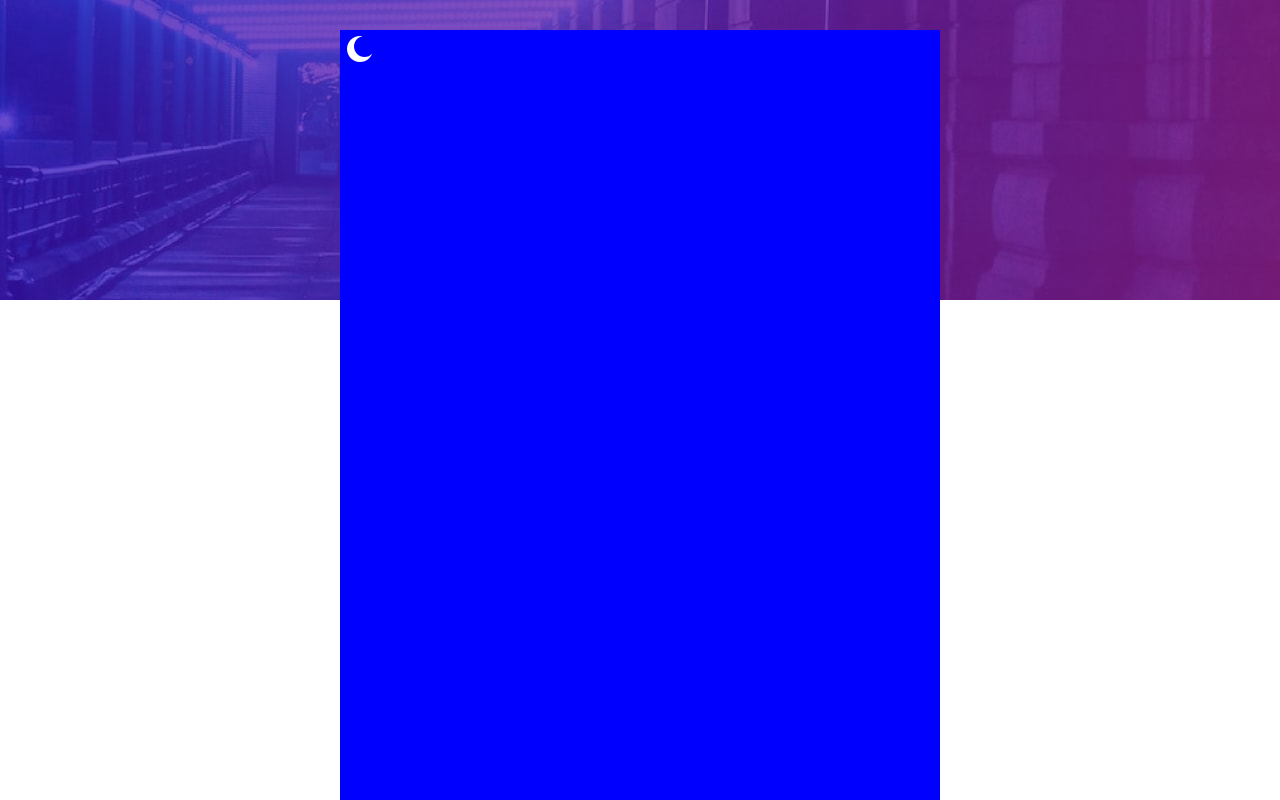
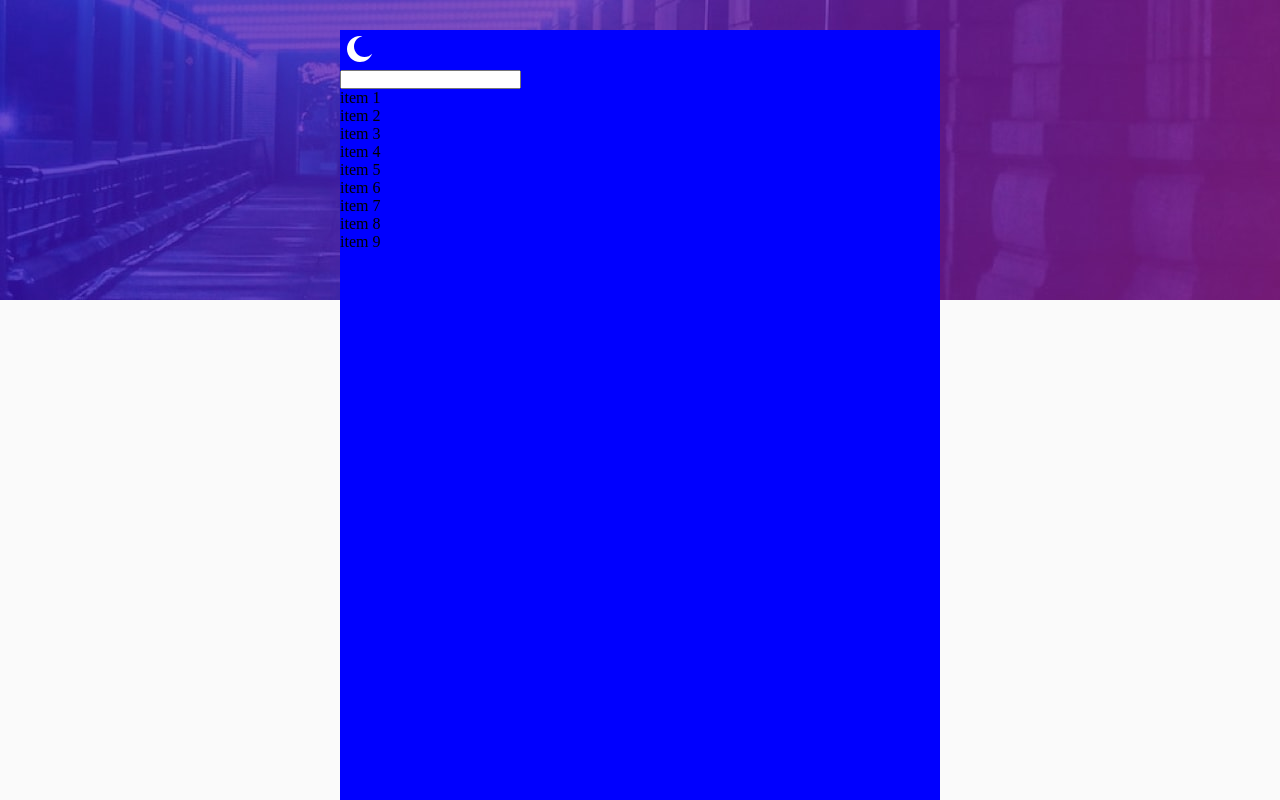
Before and after one commit to jonasalberton/todo-list, a React (Vite) app: page / in a window 1280 px wide. Shown: the top 800 px of the page. Built offline with nearby package versions, Linux system fonts and the light colour scheme.

Commit message:
wip: todo list

```diff
--- /dev/null
+++ b/src/components/Input.tsx
@@ -0,0 +1,23 @@
+import { KeyboardEvent } from "react";
+
+function Input() {
+  const enterKey = 'Enter';
+
+  function handleKeyPress(event: KeyboardEvent) {
+    if (event.key !== enterKey) return;
+
+    console.log('Key is Enter');
+
+
+
+  }
+
+  return (
+    <div>
+
+       <input onKeyPress={handleKeyPress} name="teste" type="text"></input>
+    </div>
+  );
+}
+
+export default Input;
--- /dev/null
+++ b/src/components/TodoList.tsx
@@ -0,0 +1,17 @@
+import { useState } from "react";
+import Input from "./Input";
+
+function TodoList() {
+  const [todoList, setTodoList] = useState([1,2,3,4,5,6,7,8,9]);
+
+
+
+  return (
+    <div>
+      <Input></Input>
+      { todoList.map((item) => <div key={item}> item {item} </div>)}
+    </div>
+  );
+}
+
+export default TodoList;
--- /dev/null
+++ b/src/models/Todo.ts
@@ -0,0 +1,5 @@
+export type Todo = {
+  id: number;
+  isCompleted: boolean;
+  text: string
+}
--- a/src/pages/Home.tsx
+++ b/src/pages/Home.tsx
@@ -1,4 +1,5 @@
 import { styled } from '../stitches.config';
+import TodoList from '../components/TodoList';
 import darkBg from '../assets/bg-desktop-dark.jpg';
 import ThemeSwitcher from '../components/ThemeSwitcher';
 
@@ -32,6 +33,7 @@ function Home() {
       <Header style={{backgroundImage: `url(${darkBg})`}}></Header>
       <Container>
         <ThemeSwitcher></ThemeSwitcher>
+        <TodoList></TodoList>
       </Container>
     </Body>
   )
--- a/src/themes/Dark.ts
+++ b/src/themes/Dark.ts
@@ -2,7 +2,7 @@ import {createTheme } from '../stitches.config';
 
 const DarkTheme = createTheme({
   colors: {
-    background: 'hsl(235, 21%, 11%)',
+    background: 'hsl(240, 20%, 12%)',
   },
 });
 
--- a/src/themes/Light.ts
+++ b/src/themes/Light.ts
@@ -2,7 +2,7 @@ import { createTheme } from '../stitches.config';
 
 const LightTheme = createTheme({
   colors: {
-    background: 'white',
+    background: 'hsl(240, 0%, 98%)',
   },
 });
 
```
Also changed, not shown: src/components/CheckBox.tsx (added, +9 -0 lines).
